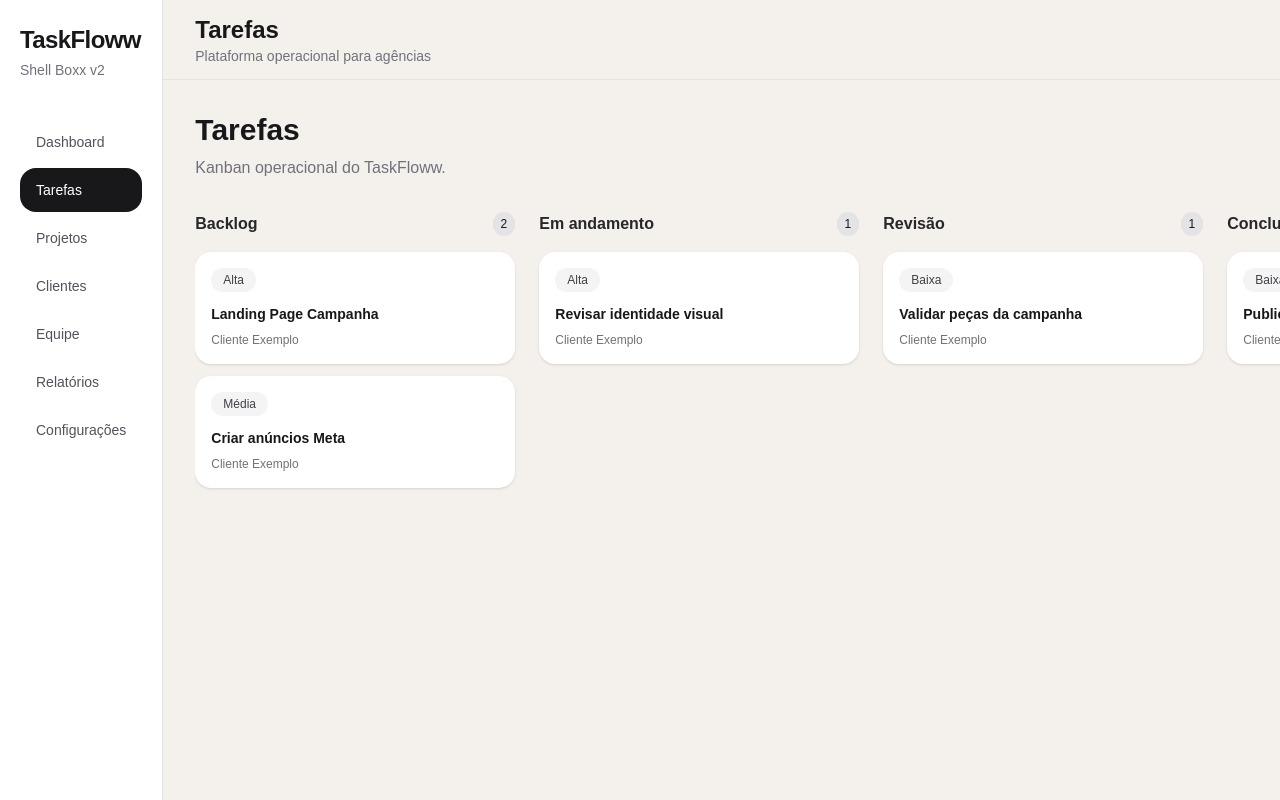
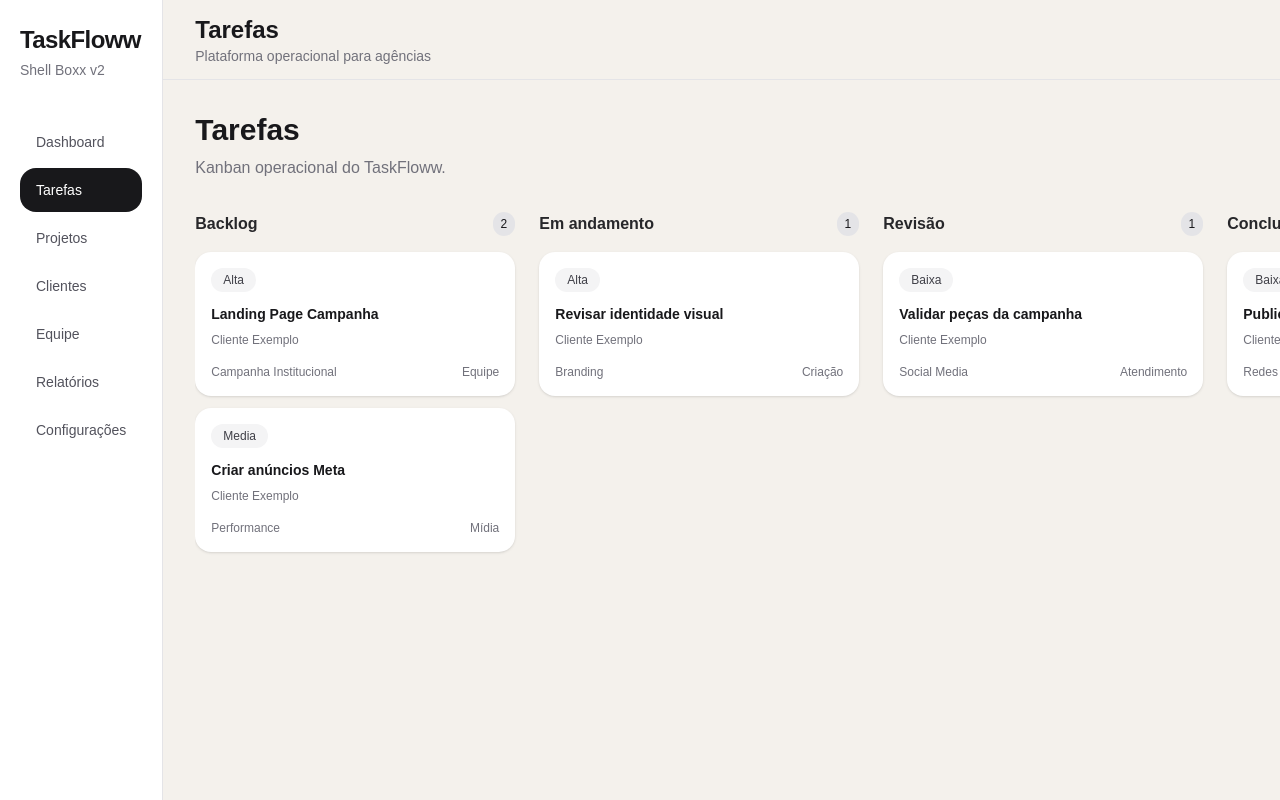
Before and after one commit to hudsonoli/taskflow, a Next.js app in the folder frontend/: page /tarefas in a window 1280 px wide. Shown: the top 800 px of the page. Built offline with nearby package versions, Linux system fonts and the light colour scheme.

Commit message:
fase 3.1 modela dados visuais do kanban

```diff
--- a/frontend/src/components/kanban/KanbanBoard.tsx
+++ b/frontend/src/components/kanban/KanbanBoard.tsx
@@ -1,72 +1,76 @@
-import { KanbanColumn } from "./KanbanColumn";
+import { KanbanColumn, type KanbanTask } from "./KanbanColumn";
 
-const mockData = {
-  backlog: [
+type KanbanColumnConfig = {
+  id: string;
+  title: string;
+};
+
+const columns: KanbanColumnConfig[] = [
+  { id: "backlog", title: "Backlog" },
+  { id: "em-andamento", title: "Em andamento" },
+  { id: "revisao", title: "Revisão" },
+  { id: "concluido", title: "Concluído" },
+];
+
+const tasks: KanbanTask[] = [
   {
-      id: "1",
+    id: "task-1",
     title: "Landing Page Campanha",
     client: "Cliente Exemplo",
+    project: "Campanha Institucional",
+    assignee: "Equipe",
     priority: "Alta",
+    columnId: "backlog",
   },
   {
-      id: "2",
+    id: "task-2",
     title: "Criar anúncios Meta",
     client: "Cliente Exemplo",
-      priority: "Média",
+    project: "Performance",
+    assignee: "Mídia",
+    priority: "Media",
+    columnId: "backlog",
   },
-  ],
-
-  andamento: [
   {
-      id: "3",
+    id: "task-3",
     title: "Revisar identidade visual",
     client: "Cliente Exemplo",
+    project: "Branding",
+    assignee: "Criação",
     priority: "Alta",
+    columnId: "em-andamento",
   },
-  ],
-
-  revisao: [
   {
-      id: "4",
+    id: "task-4",
     title: "Validar peças da campanha",
     client: "Cliente Exemplo",
+    project: "Social Media",
+    assignee: "Atendimento",
     priority: "Baixa",
+    columnId: "revisao",
   },
-  ],
-
-  concluido: [
   {
-      id: "5",
+    id: "task-5",
     title: "Publicação de conteúdo",
     client: "Cliente Exemplo",
+    project: "Redes Sociais",
+    assignee: "Operação",
     priority: "Baixa",
+    columnId: "concluido",
   },
-  ],
-};
+];
 
 export function KanbanBoard() {
   return (
     <div className="overflow-x-auto">
       <div className="flex gap-6 pb-4">
+        {columns.map((column) => (
           <KanbanColumn
-          title="Backlog"
-          tasks={mockData.backlog}
+            key={column.id}
+            title={column.title}
+            tasks={tasks.filter((task) => task.columnId === column.id)}
           />
-
-        <KanbanColumn
-          title="Em andamento"
-          tasks={mockData.andamento}
-        />
-
-        <KanbanColumn
-          title="Revisão"
-          tasks={mockData.revisao}
-        />
-
-        <KanbanColumn
-          title="Concluído"
-          tasks={mockData.concluido}
-        />
+        ))}
       </div>
     </div>
   );
--- a/frontend/src/components/kanban/KanbanCard.tsx
+++ b/frontend/src/components/kanban/KanbanCard.tsx
@@ -1,14 +1,20 @@
 import { Badge } from "@/components/ui/Badge";
+
+export type TaskPriority = "Baixa" | "Media" | "Alta";
 
 type KanbanCardProps = {
   title: string;
   client: string;
-  priority: string;
+  project: string;
+  assignee: string;
+  priority: TaskPriority;
 };
 
 export function KanbanCard({
   title,
   client,
+  project,
+  assignee,
   priority,
 }: KanbanCardProps) {
   return (
@@ -17,13 +23,14 @@ export function KanbanCard({
         <Badge>{priority}</Badge>
       </div>
 
-      <h3 className="mt-3 text-sm font-semibold text-zinc-900">
-        {title}
-      </h3>
+      <h3 className="mt-3 text-sm font-semibold text-zinc-900">{title}</h3>
 
-      <p className="mt-2 text-xs text-zinc-500">
-        {client}
-      </p>
+      <p className="mt-2 text-xs text-zinc-500">{client}</p>
+
+      <div className="mt-4 flex items-center justify-between text-xs text-zinc-500">
+        <span>{project}</span>
+        <span>{assignee}</span>
+      </div>
     </div>
   );
 }
--- a/frontend/src/components/kanban/KanbanColumn.tsx
+++ b/frontend/src/components/kanban/KanbanColumn.tsx
@@ -1,27 +1,25 @@
-import { KanbanCard } from "./KanbanCard";
+import { KanbanCard, type TaskPriority } from "./KanbanCard";
 
-type Task = {
+export type KanbanTask = {
   id: string;
   title: string;
   client: string;
-  priority: string;
+  project: string;
+  assignee: string;
+  priority: TaskPriority;
+  columnId: string;
 };
 
 type KanbanColumnProps = {
   title: string;
-  tasks: Task[];
+  tasks: KanbanTask[];
 };
 
-export function KanbanColumn({
-  title,
-  tasks,
-}: KanbanColumnProps) {
+export function KanbanColumn({ title, tasks }: KanbanColumnProps) {
   return (
     <div className="w-80 shrink-0">
       <div className="mb-4 flex items-center justify-between">
-        <h2 className="font-semibold text-zinc-800">
-          {title}
-        </h2>
+        <h2 className="font-semibold text-zinc-800">{title}</h2>
 
         <span className="rounded-full bg-zinc-200 px-2 py-1 text-xs">
           {tasks.length}
@@ -34,6 +32,8 @@ export function KanbanColumn({
             key={task.id}
             title={task.title}
             client={task.client}
+            project={task.project}
+            assignee={task.assignee}
             priority={task.priority}
           />
         ))}
```
Lines whose indentation alone changed are shown as unchanged.
